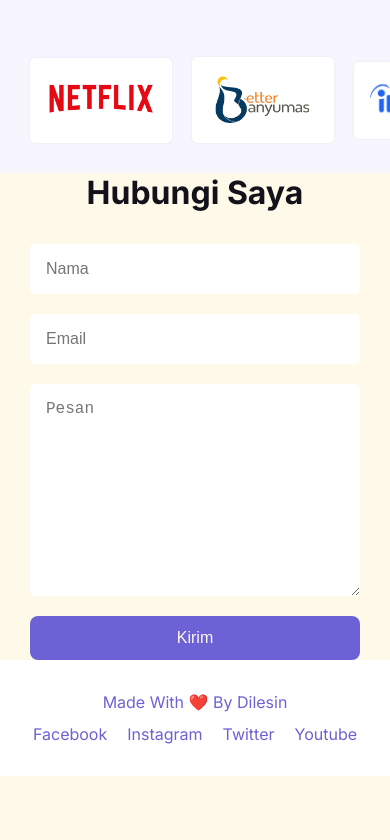
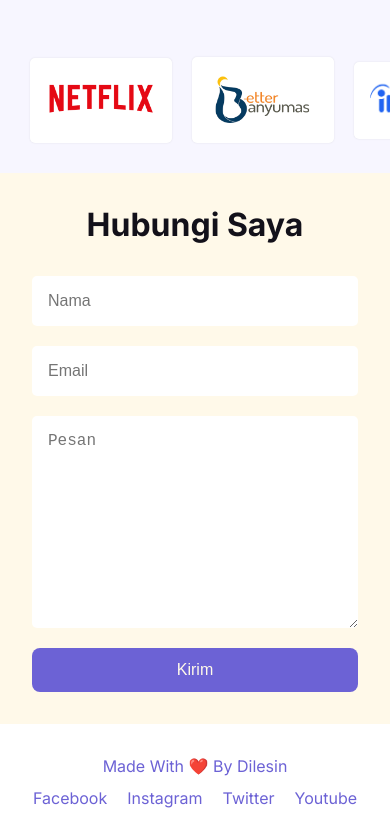
Before and after one commit to Dilesin/project-akhir-prodas-web, a plain HTML site: page index.html in a window 390 px wide. Shown: the part 2269-3109 px from the top of the page. Before the commit the page ends 3045 px from the top, so only its background shows below. Drawn offline with Linux system fonts and the light colour scheme.

Commit message:
fix responsive

```diff
--- a/assets/css/style.css
+++ b/assets/css/style.css
@@ -620,4 +620,8 @@ footer .social-media a:hover {
 
     }
 
+    .contact {
+        padding: 2rem;
+    }
+
 }
```
